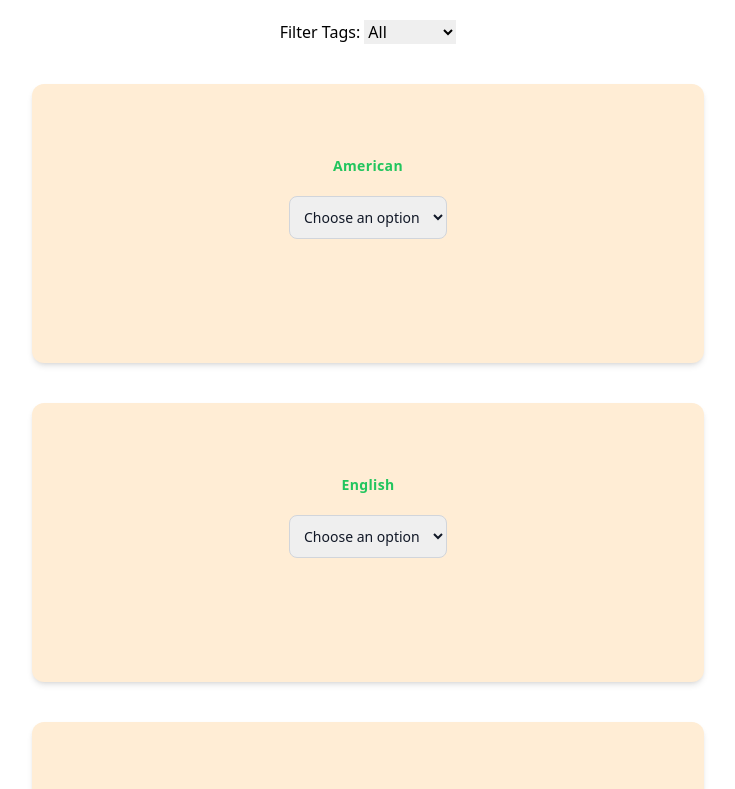
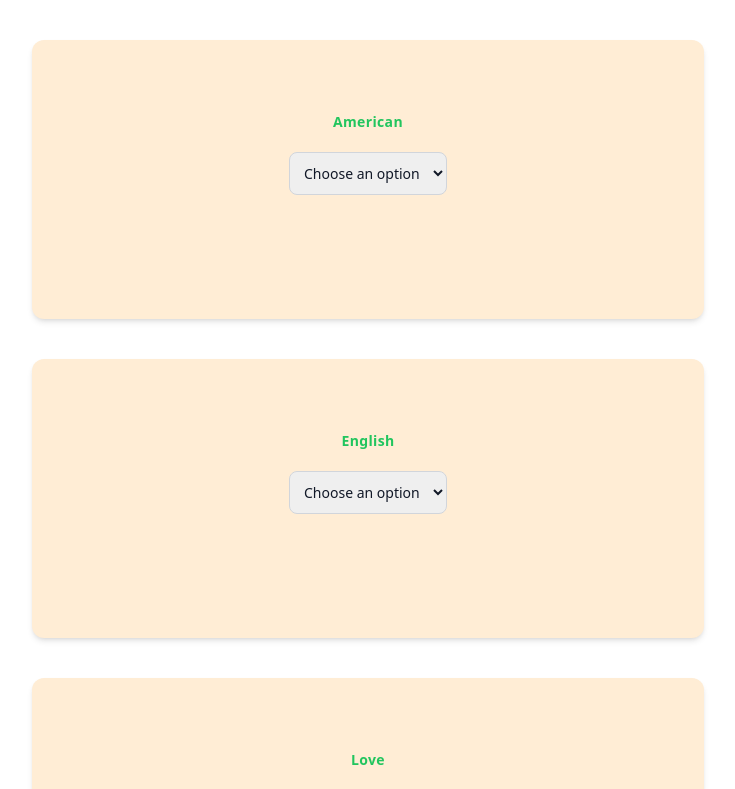
Before and after one commit to Farhana-Ahmed/PGP-tinyblog, a React (Create React App) app in the folder tinyblog/: page / in a window 1280 px wide. Shown: the top 789 px of the page, without its empty margins (272-1007 px from the left). Built offline with nearby package versions, Linux system fonts and the light colour scheme.

Commit message:
recent chnages

```diff
--- a/tinyblog/src/components/Filter.tsx
+++ /dev/null
@@ -1,31 +0,0 @@
-import React from 'react';
-
-type Props = {
-  setTagFilter: React.Dispatch<React.SetStateAction<string>>;
-};
-
-const Filter = (set: Props) => {
-
-  const handleChange = (e: React.ChangeEvent<HTMLSelectElement>) => {
-    console.log(e.target.value)
-    set.setTagFilter(e.target.value);
-  };
-
-  return (
-    <div className='filter'>
-        <form className="form-filter">
-          <label>Filter Tags: </label>
-          <select onChange={handleChange}>
-            <option value="all">All</option>
-            <option value="american">American</option>
-            <option value="english">English</option>
-            <option value="love">Love</option>
-            <option value="magical">Magical</option>
-            <option value="mystery">Mystery</option>
-          </select>
-        </form>
-    </div>
-  );
-};
-
-export default Filter;
--- a/tinyblog/src/components/Home.tsx
+++ b/tinyblog/src/components/Home.tsx
@@ -2,12 +2,10 @@ import { useState, useEffect } from "react";
 import { IPost } from "../model";
 import db from "../db/mockdata.json";
 import PostsList from "./PostsList";
-import Filter from "./Filter";
 
 const Home = () => {
   const [posts, setPosts] = useState<IPost[]>([]);
   let tags: string[] = ["American", "English", "Love", "Magical", "Mystery"];
-  const [tagFilter, setTagFilter] = useState<string>('all')
 
   useEffect(() => {
     const getData = () => {
@@ -24,7 +22,6 @@ const Home = () => {
 
     <div className="">
 
-    <Filter setTagFilter={setTagFilter}/>
 
       {tags.map((tag, index) => (
         <PostsList posts={posts} tag={tag} key={index} />
--- a/tinyblog/src/components/PostsList.tsx
+++ b/tinyblog/src/components/PostsList.tsx
@@ -1,6 +1,5 @@
 import React, { useState } from "react";
 import { IPost } from "../model";
-import Filter from "./Filter";
 import Post from "./Post";
 export interface Props {
   posts: IPost[];
```
